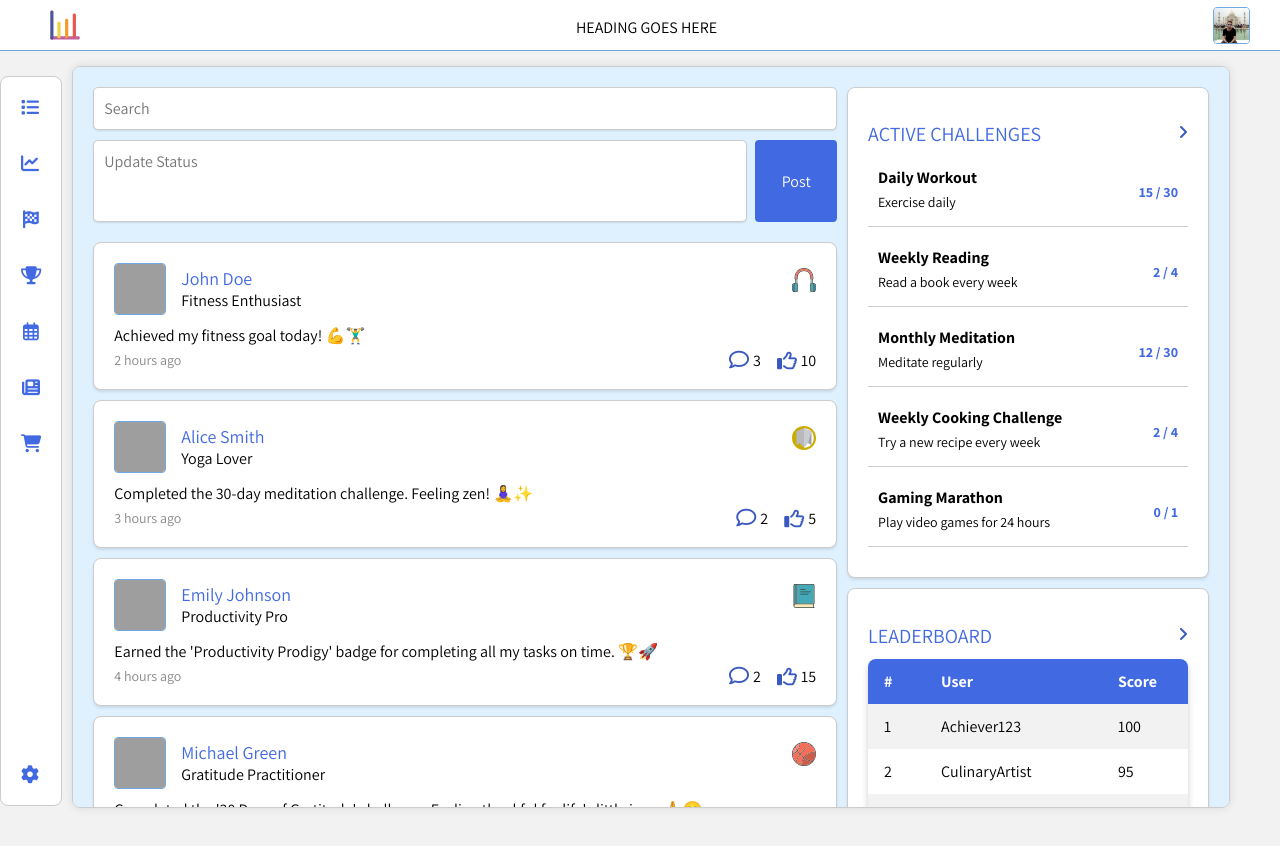
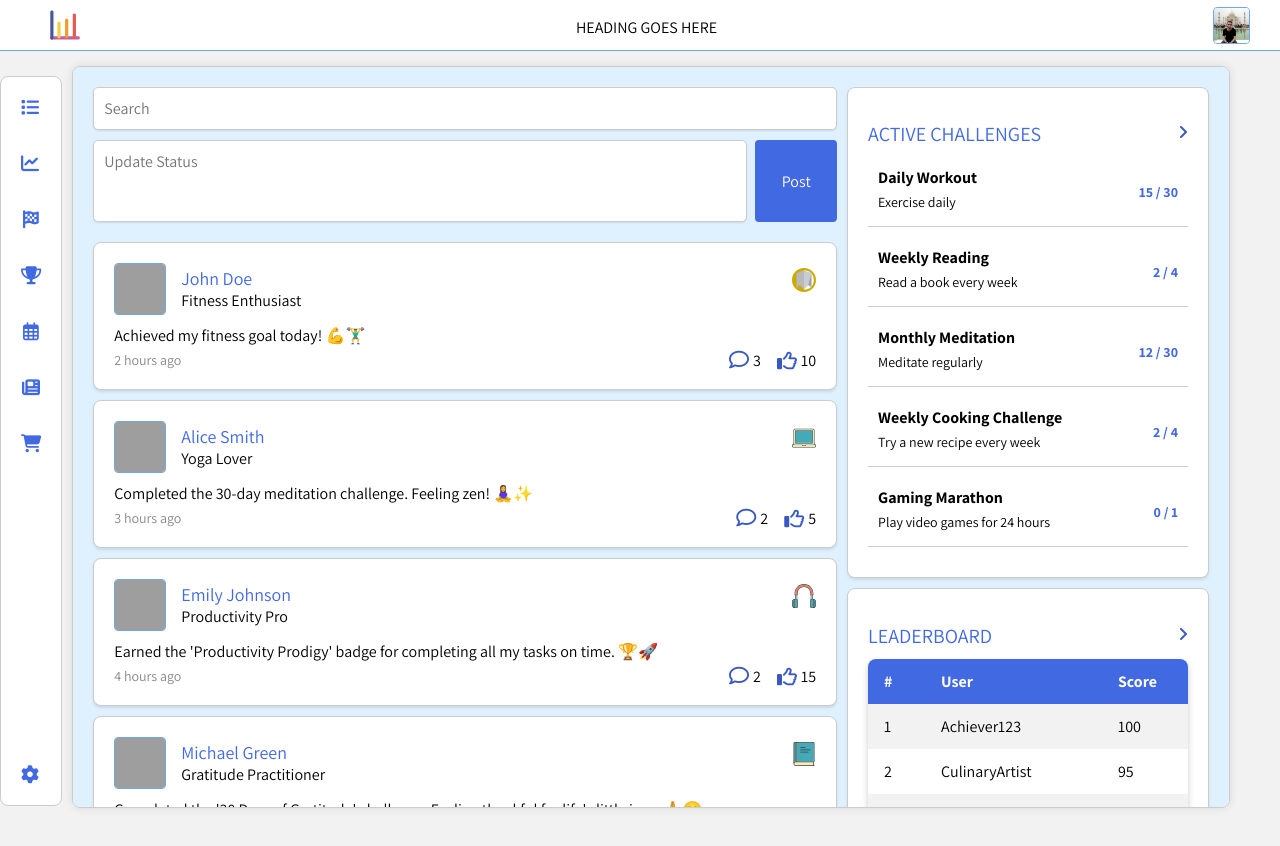
Before and after one commit to joseph-johnson27001/habits_tracker, a Vue app: page / in a window 1280 px wide. Shown: the top 846 px of the page. Built offline with nearby package versions, Linux system fonts and the light colour scheme; grey boxes are pictures that could not be loaded.

Commit message:
Randomized icons

```diff
--- a/src/components/NewsFeed/BadgeIcons.vue
+++ b/src/components/NewsFeed/BadgeIcons.vue
@@ -3,13 +3,13 @@
   <div>
     <svg
       v-if="svgData.length > 0"
-      :width="svgData[index % svgData.length].width"
-      :height="svgData[index % svgData.length].height"
-      :viewBox="svgData[index % svgData.length].viewBox"
-      :enable-background="svgData[index % svgData.length].enableBackground"
-      :xml:space="svgData[index % svgData.length].xmlSpace"
+      :width="svgData[randomIndex].width"
+      :height="svgData[randomIndex].height"
+      :viewBox="svgData[randomIndex].viewBox"
+      :enable-background="svgData[randomIndex].enableBackground"
+      :xml:space="svgData[randomIndex].xmlSpace"
     >
-      <g v-html="svgData[index % svgData.length].content"></g>
+      <g v-html="svgData[randomIndex].content"></g>
     </svg>
   </div>
 </template>
@@ -347,5 +347,10 @@ export default {
       ],
     };
   },
+  computed: {
+    randomIndex() {
+      return Math.floor(Math.random() * this.svgData.length);
+    },
+  },
 };
 </script>
```
